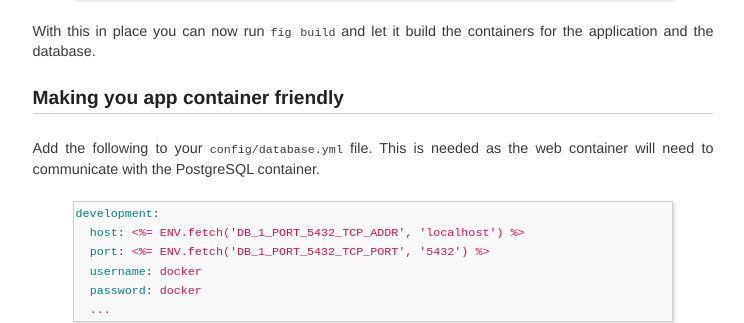
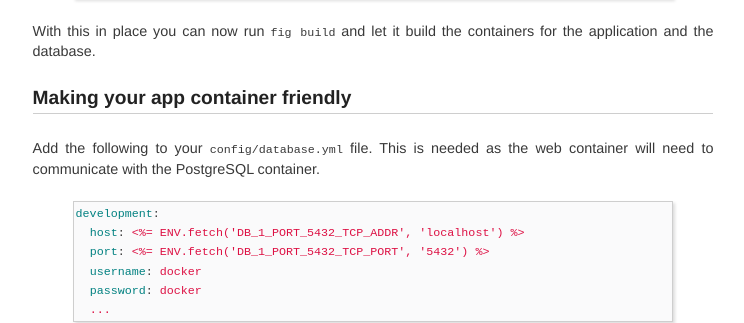
Before and after one commit to HouseTrip/housetrip.github.com, a Jekyll site: the page built from index.html, in a window 1280 px wide and 900 px high, scrolled down 1663 px. Shown: the part 173-496 px from the top of the window, without its empty margins (267-1011 px from the left). Built offline with Jekyll 4.4.1, drawn with Linux system fonts in a browser that asks for light colours.

Commit message:
Update 2014-08-06-rails-on-docker-with-fig-and-postgresql.md
Fix spelling

```diff
--- a/_posts/2014-08-06-rails-on-docker-with-fig-and-postgresql.md
+++ b/_posts/2014-08-06-rails-on-docker-with-fig-and-postgresql.md
@@ -101,7 +101,7 @@ web:
 With this in place you can now run `fig build` and let it build the containers
 for the application and the database.
 
-## Making you app container friendly
+## Making your app container friendly
 
 Add the following to your `config/database.yml` file. This is needed as the web
 container will need to communicate with the PostgreSQL container.
```
